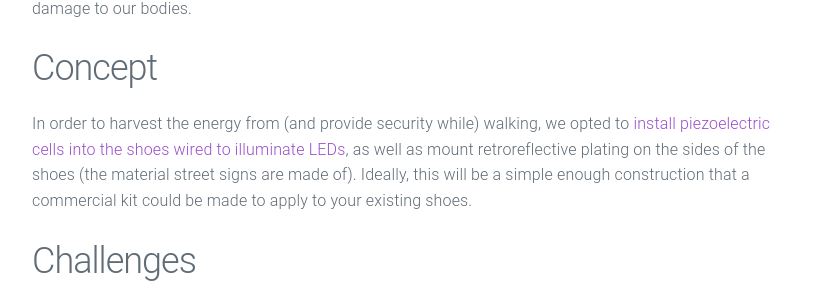
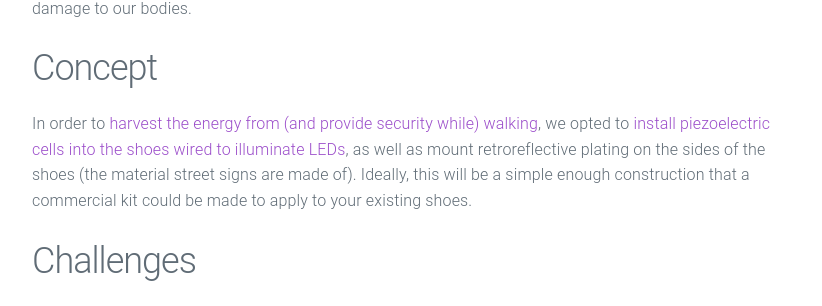
Before and after one commit to emanb29/artst-website, a Jekyll site: the page built from _posts/2015-10-07-welcome-to-jekyll.markdown, in a window 1280 px wide and 900 px high, scrolled down 909 px, cut to the strip 0-533 px from the top of the window. Shown: the part 146-452 px from the top of the strip, without its empty margins (228-1050 px from the left). Built offline with Jekyll 4.4.1, drawn with Linux system fonts in a browser that asks for light colours; part of the change alters nothing that is shown.

```diff
--- a/_posts/2015-10-07-welcome-to-jekyll.markdown
+++ b/_posts/2015-10-07-welcome-to-jekyll.markdown
@@ -15,7 +15,7 @@ In thinking about and doing research on sustainability, I discovered, espesciall
 Many people, espescially in big cities like Portland or small but relatively urbanized towns like Forest Grove, live within a mile or less of their workplace. Despite this, they tend to commute by car, a very unsustainable practice. One large reason for this is because the nights come so early in Oregon, people can be concerned about visibility to cars as they walk. Also, a lot of energy is wasted while walking in the form of shock. This extra vibration we generate is energy that doesn't serve us, and in fact can, over time, cause physical damage to our bodies.
 
 ## Concept
-In order to harvest the energy from (and provide security while) walking, we opted to [install piezoelectric cells into the shoes wired to illuminate LEDs](http://www.instructables.com/id/Electricity-Generating-Footwear/), as well as mount retroreflective plating on the sides of the shoes (the material street signs are made of). Ideally, this will be a simple enough construction that a commercial kit could be made to apply to your existing shoes.
+In order to [harvest the energy from (and provide security while) walking](https://blog.mide.com/piezoelectric-energy-harvesting-from-walking), we opted to [install piezoelectric cells into the shoes wired to illuminate LEDs](http://www.instructables.com/id/Electricity-Generating-Footwear/), as well as mount retroreflective plating on the sides of the shoes (the material street signs are made of). Ideally, this will be a simple enough construction that a commercial kit could be made to apply to your existing shoes.
 
 ## Challenges
 There were several challenges to overcome, each detailed below:
```
